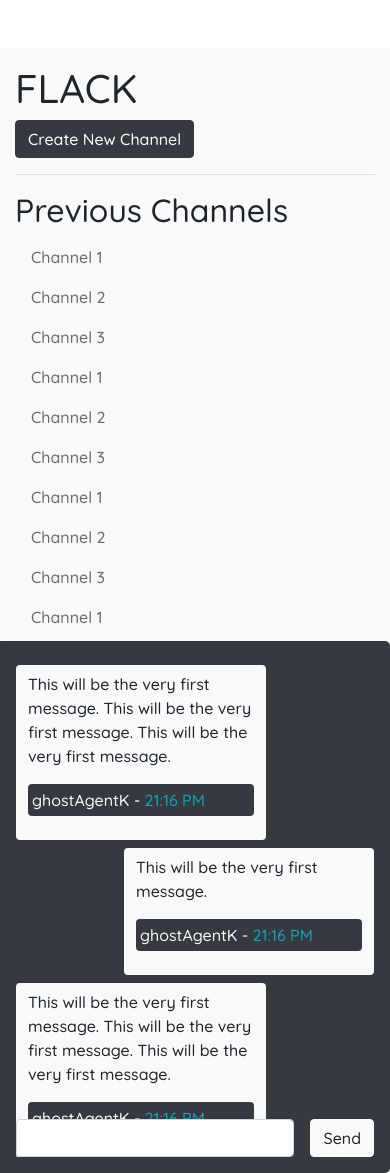
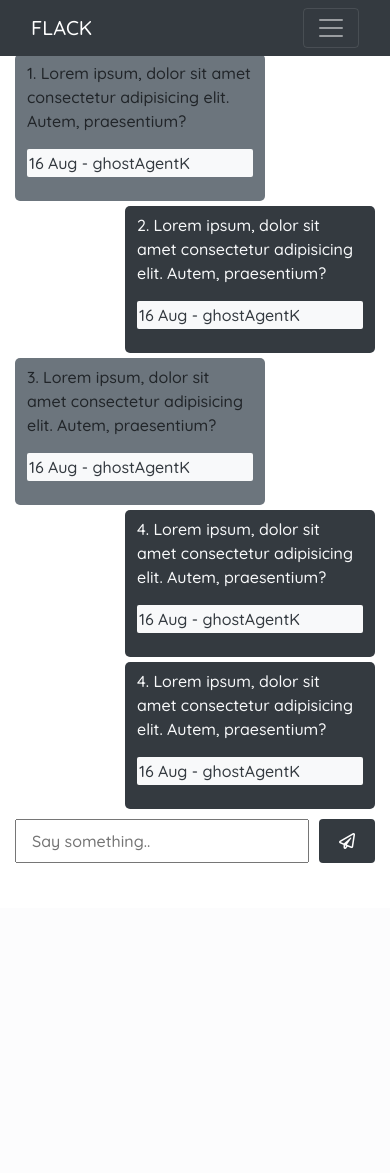
Before and after one commit to MuktadirHassan/flack-messenger-app, a Python web app: template templates/channels.html in a window 390 px wide. After the commit the page ends 863 px from the top, so only its background shows below. Run offline with Jinja, Linux system fonts and the light colour scheme; the template is opened without the code that fills it, so the values that code supplies are empty; some libraries are stand-ins or nearby versions.

Commit message:
a little bit more responsive

```diff
--- a/static/css/style.css
+++ b/static/css/style.css
@@ -17,43 +17,112 @@ body {
   outline: 1px solid slategrey;
 }
 
-.d-name {
-  min-height: 500px;
+.viewport {
+  height: 100vh;
+  min-height: 100vh;
+  display: -webkit-box;
+  display: -ms-flexbox;
+  display: flex;
+  -webkit-box-align: center;
+      -ms-flex-align: center;
+          align-items: center;
+  -webkit-box-pack: center;
+      -ms-flex-pack: center;
+          justify-content: center;
 }
 
-.container .row {
-  height: 600px;
+.login-card {
+  max-width: 400px;
+  -webkit-box-shadow: 0px 20px 40px #c2c2c2;
+          box-shadow: 0px 20px 40px #c2c2c2;
 }
 
-.container .row .col-md-5 {
-  border-radius: 5px 0 0 5px;
+.messenger {
+  display: -webkit-box;
+  display: -ms-flexbox;
+  display: flex;
+  -webkit-box-orient: vertical;
+  -webkit-box-direction: normal;
+      -ms-flex-direction: column;
+          flex-direction: column;
+  height: 90vh;
+  -webkit-box-pack: end;
+      -ms-flex-pack: end;
+          justify-content: flex-end;
 }
 
-.container .row .col-md-5 .prev-channels {
-  height: 450px;
-  overflow: auto;
+.messenger .messages {
+  overflow-y: auto;
 }
 
-.container .row .col-md-5 .prev-channels .nav a {
-  color: dimgray;
+.messenger .message {
+  margin-top: 5px;
+  max-width: 250px;
+  padding: 7px 12px 8px;
+  -webkit-animation-duration: 0.3s;
+          animation-duration: 0.3s;
+  -webkit-animation-name: fly-in;
+          animation-name: fly-in;
+  background-color: #6c757d;
+  border-radius: 5px;
 }
 
-.container .row .col-md-7 {
-  border-radius: 0px 5px 5px 0px;
+.messenger .message .info {
+  background-color: #f8f9fa;
+  color: #343a40;
+  border-radius: 2px;
+  padding: 2px;
 }
 
-.container .row .col-md-7 .messaging {
-  height: 500px;
-  overflow: auto;
+.messenger .message--user {
+  margin-left: auto;
+  background-color: #343a40;
+  color: #f8f9fa;
 }
 
-.container .row .col-md-7 .messaging .message {
-  max-width: 250px;
-  padding: 7px 12px 8px;
+.messenger .send-message form {
+  display: -webkit-box;
+  display: -ms-flexbox;
+  display: flex;
+  margin: 10px 0px;
 }
 
-.container .row .col-md-7 .messaging .my_message {
-  margin-left: auto;
-  background-color: floralwhite;
+.messenger .send-message form input {
+  -webkit-box-flex: 1;
+      -ms-flex-positive: 1;
+          flex-grow: 1;
+  padding: 7px 15px;
+  margin-right: 10px;
+}
+
+.messenger .send-message form button {
+  padding: 10px 20px;
+  border: none;
+}
+
+@-webkit-keyframes fly-in {
+  0% {
+    -webkit-transform: scale(0.85) translateY(10%);
+            transform: scale(0.85) translateY(10%);
+    opacity: 0;
+  }
+  100% {
+    -webkit-transform: scale(1) translateY(0);
+            transform: scale(1) translateY(0);
+    opacity: 1;
+  }
+}
+
+@keyframes fly-in {
+  0% {
+    -webkit-transform: scale(0.85) translateY(10%);
+            transform: scale(0.85) translateY(10%);
+    opacity: 0;
+  }
+  100% {
+    -webkit-transform: scale(1) translateY(0);
+            transform: scale(1) translateY(0);
+    opacity: 1;
+  }
 }
 /*# sourceMappingURL=style.css.map */
--- a/static/css/style.scss
+++ b/static/css/style.scss
@@ -2,6 +2,10 @@
 body{
     font-family: 'Quicksand', sans-serif;
 }
+$dark: #343a40;
+$light: #f8f9fa;
+$grey: #6c757d;
+
 ::-webkit-scrollbar {
     width: 7px;
 }
@@ -14,37 +18,74 @@ body{
     background-color: dimgray;
     outline: 1px solid slategrey;
 }
-.d-name{
-    min-height: 500px;
+
+// Index.html
+.viewport {
+    height: 100vh;
+    min-height: 100vh;
+    display: flex;
+    align-items: center;
+    justify-content: center;
+}
+.login-card {
+    max-width: 400px;
+    box-shadow: 0px 20px 40px rgb(194, 194, 194);
 }
 
-.container{
-    .row{
-        height: 600px;
-        .col-md-5{
-            border-radius: 5px 0 0 5px;
-            .prev-channels{
-                height: 450px;
-                overflow: auto;
-                .nav a{
-                    color: dimgray;
-                }
+// Channels.html
+.messenger {
+    display: flex;
+    flex-direction: column;
+    height: 90vh;
+    justify-content: flex-end;
+    .messages{
+        overflow-y: auto;
+    }
+    .message{
+        margin-top: 5px;
+        max-width: 250px;
+        padding: 7px 12px 8px;
+        animation-duration: 0.3s;
+        animation-name: fly-in;
+        background-color: $grey;
+        border-radius: 5px;
+        .info {
+            background-color: $light;
+            color: $dark;
+            border-radius: 2px;
+            padding: 2px;
+        }
+    }
+    .message--user {
+        margin-left: auto;
+        background-color: $dark;
+        color: $light;
+    }
+    .send-message {
+        form {
+            display: flex;
+            margin: 10px 0px;
+            input {
+                flex-grow: 1;
+                padding: 7px 15px;
+                margin-right: 10px;
             }
-        }
-        .col-md-7{
-            border-radius: 0px 5px 5px 0px;
-            .messaging{
-                height: 500px;
-                overflow: auto;
-                .message{
-                    max-width: 250px;
-                    padding: 7px 12px 8px;
-                }
-                .my_message{
-                    margin-left: auto;
-                    background-color: floralwhite;
-                }
+            button {
+                padding: 10px 20px;
+                border: none;
             }
         }
     }
+
 }
+
+@keyframes fly-in {
+    0% {
+      transform: scale(0.85) translateY(10%);
+      opacity: 0;
+    }
+    100% {
+      transform: scale(1) translateY(0);
+      opacity: 1;
+    }
+  }
--- a/templates/channels.html
+++ b/templates/channels.html
@@ -7,108 +7,73 @@
 
     <!-- Bootstrap CSS -->
     <link rel="stylesheet" href="https://maxcdn.bootstrapcdn.com/bootstrap/4.0.0/css/bootstrap.min.css" integrity="sha384-Gn5384xqQ1aoWXA+058RXPxPg6fy4IWvTNh0E263XmFcJlSAwiGgFAW/dAiS6JXm" crossorigin="anonymous">
+    <!-- ICONS -->
+    <link rel="stylesheet" href="https://use.fontawesome.com/releases/v5.7.0/css/all.css" integrity="sha384-lZN37f5QGtY3VHgisS14W3ExzMWZxybE1SJSEsQp9S+oqd12jhcu+A56Ebc1zFSJ" crossorigin="anonymous">
     <!-- Style.css -->
-    <link rel="stylesheet" href="css/style.css">
+    <link rel="stylesheet" href="../static/css/style.css">
     <title>Flack</title>
     </head>
 <body>
-    <div class="container messenger mt-5">
-        <div class="row">
-            <div class="col-md-5 pt-3 bg-light">
-                <h1>FLACK</h1>
-                <!-- Create New Channel Button -->
-                <section class="create-new-channel">
-                    <button class="btn btn-dark">Create New Channel</button>
-                </section>
-                <hr>
-                <!-- Previous Channels -->
-                <section class="prev-channels">
-                    <header  class="sticky-top bg-light">
-                        <h2>Previous Channels</h2>
-                    </header>
-                    <main>
-                        <ul class="nav flex-column">
-                            <li class="nav-item">
-                              <a class="nav-link active" href="#">Channel 1</a>
-                            </li>
-                            <li class="nav-item">
-                              <a class="nav-link" href="#">Channel 2</a>
-                            </li>
-                            <li class="nav-item">
-                              <a class="nav-link" href="#">Channel 3</a>
-                            </li>
-                            <li class="nav-item">
-                              <a class="nav-link active" href="#">Channel 1</a>
-                            </li>
-                            <li class="nav-item">
-                              <a class="nav-link" href="#">Channel 2</a>
-                            </li>
-                            <li class="nav-item">
-                              <a class="nav-link" href="#">Channel 3</a>
-                            </li>
-                            <li class="nav-item">
-                              <a class="nav-link active" href="#">Channel 1</a>
-                            </li>
-                            <li class="nav-item">
-                              <a class="nav-link" href="#">Channel 2</a>
-                            </li>
-                            <li class="nav-item">
-                              <a class="nav-link" href="#">Channel 3</a>
-                            </li>
-                            <li class="nav-item">
-                              <a class="nav-link active" href="#">Channel 1</a>
-                            </li>
-                            <li class="nav-item">
-                              <a class="nav-link" href="#">Channel 2</a>
-                            </li>
-                    </main>
-                </section>
-            </div>
-            <!-- End Channels -->
-            <!-- Messenger -->
-            <div class="col-md-7 bg-dark p-3">
-                <!-- Taking input -->
-                <div class="sending-message position-absolute fixed-bottom p-3">
-                    <form action="" class="d-flex">
-                        <input type="text" name="message" id="message" class="form-control mr-3">
-                        <button type="submit" class="btn btn-light">Send</button>
-                    </form>
-                </div>
-                <div class="messaging d-flex flex-column">
-                    <div class="message bg-light rounded mt-2">
-                        <p class="text-wrap">
-                            This will be the very first message.
-                            This will be the very first message.
-                            This will be the very first message.
-                        </p>
-                        <p class="bg-dark text-light p-1 rounded">ghostAgentK - <span class="text-info">21:16 PM</span></p>
-                    </div>
-                    <div class="message bg-light rounded mt-2 my_message">
-                        <p class="text-wrap">
-                            This will be the very first message.
-                        </p>
-                        <p class="bg-dark text-light p-1 rounded">ghostAgentK - <span class="text-info">21:16 PM</span></p>
-                    </div>
-                    <div class="message bg-light rounded mt-2">
-                        <p class="text-wrap">
-                            This will be the very first message.
-                            This will be the very first message.
-                            This will be the very first message.
-                        </p>
-                        <p class="bg-dark text-light p-1 rounded">ghostAgentK - <span class="text-info">21:16 PM</span></p>
-                    </div>
-                    <div class="message bg-light rounded mt-2 my_message">
-                        <p class="text-wrap">
-                            This will be the very first message.
-                        </p>
-                        <p class="bg-dark text-light p-1 rounded">ghostAgentK - <span class="text-info">21:16 PM</span></p>
-                    </div>
-                </div>
+    <div class="container-fluid bg-dark">
 
-
+        <nav class="navbar navbar-dark bg-dark">
+            <a class="navbar-brand" href="#">FLACK</a>
+            <button class="navbar-toggler" type="button" data-toggle="collapse" data-target="#navbarNav" aria-controls="navbarNav" aria-expanded="false" aria-label="Toggle navigation">
+                <span class="navbar-toggler-icon"></span>
+            </button>
+            <div class="collapse navbar-collapse" id="navbarNav">
+                <ul class="navbar-nav ml-auto">
+                    <button class="btn btn-light mt-3">Create New Channel</button>
+                    <li class="nav-item">
+                        <a class="nav-link" href="#">Home <span class="sr-only">(current)</span></a>
+                        <a class="nav-link" href="#">Home <span class="sr-only">(current)</span></a>
+                    </li>
+                </ul>
             </div>
         </div>
+    </nav>
+    <div class="container-fluid">
+        <div class="messenger">
+            <div class="messages">
+                <div class="message">
+                    <p>1. Lorem ipsum, dolor sit amet consectetur adipisicing elit. Autem, praesentium?</p>
+                    <p class="info">16 Aug - ghostAgentK</p>
+                </div>
+                <div class="message message--user">
+                    <p>2. Lorem ipsum, dolor sit amet consectetur adipisicing elit. Autem, praesentium?</p>
+                    <p class="info">16 Aug - ghostAgentK</p>
+                </div>
+                <div class="message">
+                    <p>3. Lorem ipsum, dolor sit amet consectetur adipisicing elit. Autem, praesentium?</p>
+                    <p class="info">16 Aug - ghostAgentK</p>
+                </div>
+                <div class="message message--user">
+                    <p>4. Lorem ipsum, dolor sit amet consectetur adipisicing elit. Autem, praesentium?</p>
+                    <p class="info">16 Aug - ghostAgentK</p>
+                </div>
+                <div class="message message--user">
+                    <p>4. Lorem ipsum, dolor sit amet consectetur adipisicing elit. Autem, praesentium?</p>
+                    <p class="info">16 Aug - ghostAgentK</p>
+                </div>
+            </div>
+            <div class="send-message">
+                <form action="" class="">
+                    <input type="text" placeholder="Say something..">
+                    <button type="submit" class="btn btn-dark"><i class="far fa-paper-plane"></i></button>
+                </form>
+            </div>
+        </div>
+
     </div>
 
+    <script src="https://code.jquery.com/jquery-3.5.1.slim.min.js" integrity="sha384-DfXdz2htPH0lsSSs5nCTpuj/zy4C+OGpamoFVy38MVBnE+IbbVYUew+OrCXaRkfj" crossorigin="anonymous"></script>
+    <script src="https://cdn.jsdelivr.net/npm/popper.js@1.16.0/dist/umd/popper.min.js" integrity="sha384-Q6E9RHvbIyZFJoft+2mJbHaEWldlvI9IOYy5n3zV9zzTtmI3UksdQRVvoxMfooAo" crossorigin="anonymous"></script>
+    <script src="https://stackpath.bootstrapcdn.com/bootstrap/4.5.0/js/bootstrap.min.js" integrity="sha384-OgVRvuATP1z7JjHLkuOU7Xw704+h835Lr+6QL9UvYjZE3Ipu6Tp75j7Bh/kR0JKI" crossorigin="anonymous"></script>
+
+    <!-- scroll to last message -->
+    <script>
+        let messages = document.querySelector(".messages");
+        messages.scrollTop = messages.scrollHeight;
+    </script>
 </body>
 </html>
```
Also changed, not shown: templates/index.html (+10 -9 lines), 1 other file.
